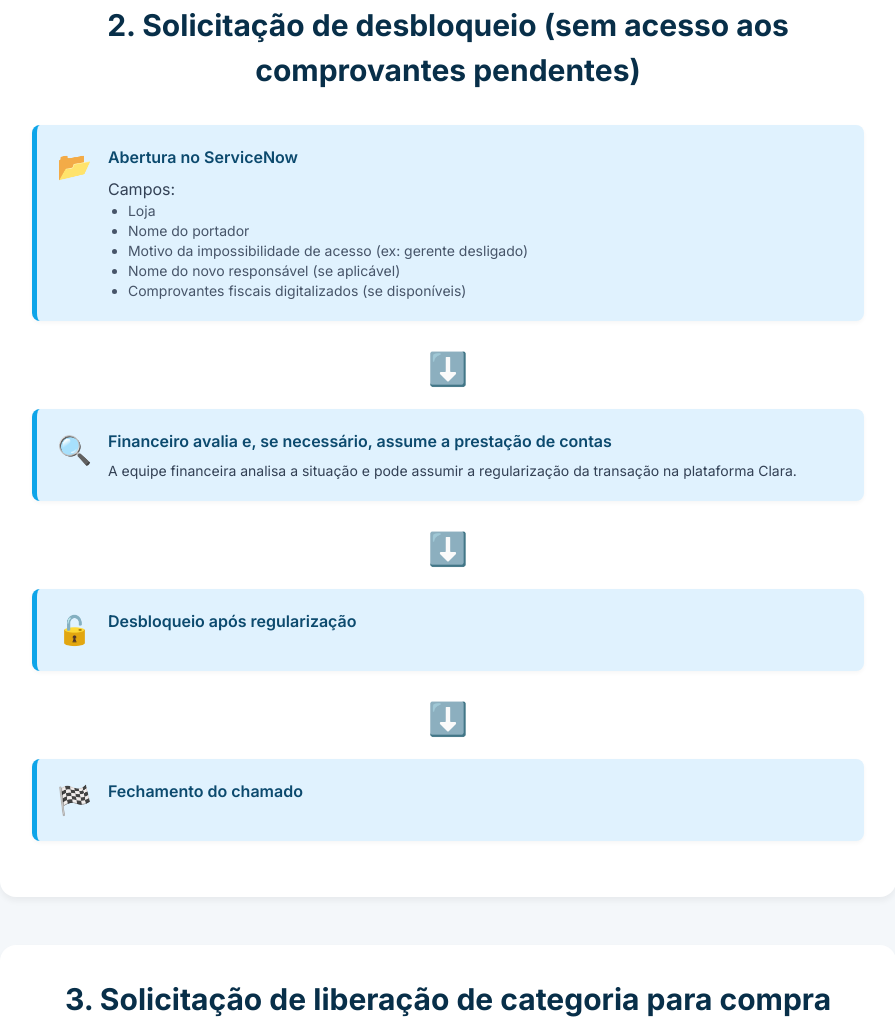
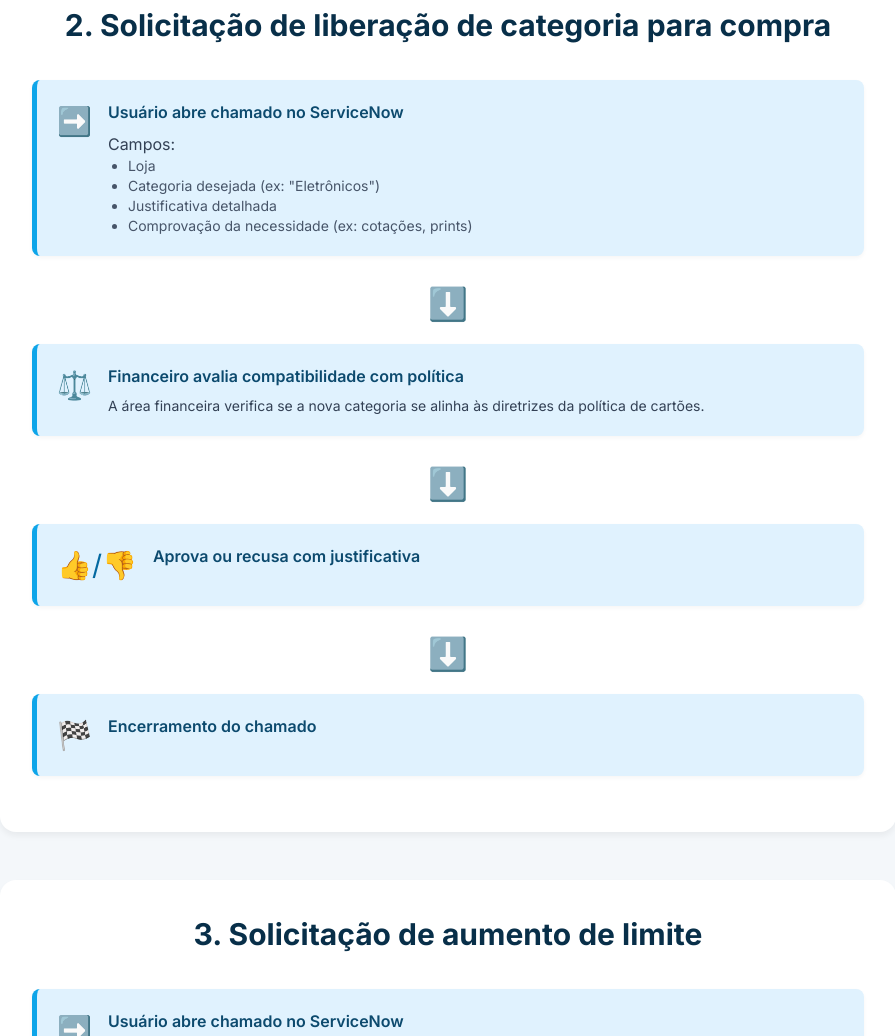
Before and after one commit to rslisboa/clara-snow, a plain HTML site: page index.html in a window 1280 px wide. Shown: the part 1221-2257 px from the top of the page, without its empty margins (192-1087 px from the left). Drawn offline with nearby package versions, Linux system fonts and the light colour scheme.

Commit message:
Update index.html

```diff
--- a/index.html
+++ b/index.html
@@ -3,7 +3,7 @@
 <head>
     <meta charset="UTF-8">
     <meta name="viewport" content="width=device-width, initial-scale=1.0">
-    <title>Fluxograma de Solicitações - Cartão Clara</title>
+    <title>Fluxogramas de Solicitações - Cartão Clara</title>
     <script src="https://cdn.tailwindcss.com"></script>
     <link rel="preconnect" href="https://fonts.googleapis.com">
     <link rel="preconnect" href="https://fonts.gstatic.com" crossorigin>
@@ -65,8 +65,8 @@
 <body class="p-8">
 
     <header class="text-center mb-12">
-        <h1 class="text-4xl font-extrabold text-sky-900">Fluxograma de Solicitações - Cartão Clara</h1>
-        <p class="text-lg text-slate-600 mt-2">Processos no ServiceNow.</p>
+        <h1 class="text-4xl font-extrabold text-sky-900">Fluxogramas de Solicitações - Cartão Clara</h1>
+        <p class="text-lg text-slate-600 mt-2">Um guia visual para os principais processos no ServiceNow.</p>
     </header>
 
     <main class="max-w-4xl mx-auto">
@@ -122,63 +122,14 @@
             </div>
         </div>
 
-        <!-- 2. Solicitação de desbloqueio (sem acesso aos comprovantes pendentes) -->
+        <!-- 2. Solicitação de liberação de categoria para compra -->
         <div class="flow-section">
-            <h2 class="flow-title">2. Solicitação de desbloqueio (sem acesso aos comprovantes pendentes)</h2>
+            <h2 class="flow-title">2. Solicitação de liberação de categoria para compra</h2>
             <div class="flow-step">
                 <div class="flow-step-content">
-                    <span class="step-icon">📂</span>
+                    <span class="step-icon">➡️</span>
                     <div class="step-text">
-                        <h4>Abertura no ServiceNow</h4>
-                        <p>Campos:</p>
-                        <ul class="list-disc ml-5 text-sm text-slate-700">
-                            <li>Loja</li>
-                            <li>Nome do portador</li>
-                            <li>Motivo da impossibilidade de acesso (ex: gerente desligado)</li>
-                            <li>Nome do novo responsável (se aplicável)</li>
-                            <li>Comprovantes fiscais digitalizados (se disponíveis)</li>
-                        </ul>
-                    </div>
-                </div>
-            </div>
-            <div class="flow-arrow">⬇️</div>
-            <div class="flow-step">
-                <div class="flow-step-content">
-                    <span class="step-icon">🔍</span>
-                    <div class="step-text">
-                        <h4>Financeiro avalia e, se necessário, assume a prestação de contas</h4>
-                        <p class="text-sm text-slate-700">A equipe financeira analisa a situação e pode assumir a regularização da transação na plataforma Clara.</p>
-                    </div>
-                </div>
-            </div>
-            <div class="flow-arrow">⬇️</div>
-            <div class="flow-step">
-                <div class="flow-step-content">
-                    <span class="step-icon">🔓</span>
-                    <div class="step-text">
-                        <h4>Desbloqueio após regularização</h4>
-                    </div>
-                </div>
-            </div>
-            <div class="flow-arrow">⬇️</div>
-            <div class="flow-step">
-                <div class="flow-step-content">
-                    <span class="step-icon">🏁</span>
-                    <div class="step-text">
-                        <h4>Fechamento do chamado</h4>
-                    </div>
-                </div>
-            </div>
-        </div>
-
-        <!-- 3. Solicitação de liberação de categoria para compra -->
-        <div class="flow-section">
-            <h2 class="flow-title">3. Solicitação de liberação de categoria para compra</h2>
-            <div class="flow-step">
-                <div class="flow-step-content">
-                    <span class="step-icon">📝</span>
-                    <div class="step-text">
-                        <h4>Usuário solicita no ServiceNow</h4>
+                        <h4>Usuário abre chamado no ServiceNow</h4>
                         <p>Campos:</p>
                         <ul class="list-disc ml-5 text-sm text-slate-700">
                             <li>Loja</li>
@@ -213,20 +164,20 @@
                 <div class="flow-step-content">
                     <span class="step-icon">🏁</span>
                     <div class="step-text">
-                        <h4>Fechamento do chamado</h4>
+                        <h4>Encerramento do chamado</h4>
                     </div>
                 </div>
             </div>
         </div>
 
-        <!-- 4. Solicitação de aumento de limite -->
+        <!-- 3. Solicitação de aumento de limite -->
         <div class="flow-section">
-            <h2 class="flow-title">4. Solicitação de aumento de limite</h2>
+            <h2 class="flow-title">3. Solicitação de aumento de limite</h2>
             <div class="flow-step">
                 <div class="flow-step-content">
-                    <span class="step-icon">⬆️</span>
+                    <span class="step-icon">➡️</span>
                     <div class="step-text">
-                        <h4>Chamado no ServiceNow</h4>
+                        <h4>Usuário abre chamado no ServiceNow</h4>
                         <p>Campos:</p>
                         <ul class="list-disc ml-5 text-sm text-slate-700">
                             <li>Loja</li>
@@ -261,20 +212,20 @@
                 <div class="flow-step-content">
                     <span class="step-icon">🏁</span>
                     <div class="step-text">
-                        <h4>Encerramento</h4>
+                        <h4>Encerramento do chamado</h4>
                     </div>
                 </div>
             </div>
         </div>
 
-        <!-- 5. Compra fora da política (com acordo da área de compras) -->
+        <!-- 4. Compra fora da política (com acordo da área de compras) -->
         <div class="flow-section">
-            <h2 class="flow-title">5. Compra fora da política (com acordo da área de compras)</h2>
+            <h2 class="flow-title">4. Compra fora da política (com acordo da área de compras)</h2>
             <div class="flow-step">
                 <div class="flow-step-content">
-                    <span class="step-icon">🛒</span>
+                    <span class="step-icon">➡️</span>
                     <div class="step-text">
-                        <h4>Loja abre chamado</h4>
+                        <h4>Usuário abre chamado no ServiceNow</h4>
                         <p>Campos:</p>
                         <ul class="list-disc ml-5 text-sm text-slate-700">
                             <li>Loja</li>
@@ -317,20 +268,20 @@
                 <div class="flow-step-content">
                     <span class="step-icon">🏁</span>
                     <div class="step-text">
-                        <h4>Fechamento</h4>
+                        <h4>Encerramento do chamado</h4>
                     </div>
                 </div>
             </div>
         </div>
 
-        <!-- 6. Inserção de nova etiqueta -->
+        <!-- 5. Inserção de nova etiqueta -->
         <div class="flow-section">
-            <h2 class="flow-title">6. Inserção de nova etiqueta</h2>
+            <h2 class="flow-title">5. Inserção de nova etiqueta</h2>
             <div class="flow-step">
                 <div class="flow-step-content">
-                    <span class="step-icon">🏷️</span>
+                    <span class="step-icon">➡️</span>
                     <div class="step-text">
-                        <h4>Abertura de chamado no ServiceNow</h4>
+                        <h4>Usuário abre chamado no ServiceNow</h4>
                         <p>Campos:</p>
                         <ul class="list-disc ml-5 text-sm text-slate-700">
                             <li>Loja</li>
@@ -371,14 +322,14 @@
             </div>
         </div>
 
-        <!-- 7. Anexar comprovantes fiscais/recibos na plataforma Clara (com autorização do financeiro) -->
+        <!-- 6. Anexar comprovantes fiscais/recibos na plataforma Clara (com autorização do financeiro) -->
         <div class="flow-section">
-            <h2 class="flow-title">7. Anexar comprovantes fiscais/recibos na plataforma Clara (com autorização do financeiro)</h2>
+            <h2 class="flow-title">6. Anexar comprovantes fiscais/recibos na plataforma Clara (com autorização do financeiro)</h2>
             <div class="flow-step">
                 <div class="flow-step-content">
-                    <span class="step-icon">📎</span>
+                    <span class="step-icon">➡️</span>
                     <div class="step-text">
-                        <h4>Loja abre chamado</h4>
+                        <h4>Usuário abre chamado no ServiceNow</h4>
                         <p>Campos:</p>
                         <ul class="list-disc ml-5 text-sm text-slate-700">
                             <li>Loja</li>
@@ -413,7 +364,7 @@
                 <div class="flow-step-content">
                     <span class="step-icon">🏁</span>
                     <div class="step-text">
-                        <h4>Fechamento do chamado</h4>
+                        <h4>Encerramento do chamado</h4>
                     </div>
                 </div>
             </div>
```
